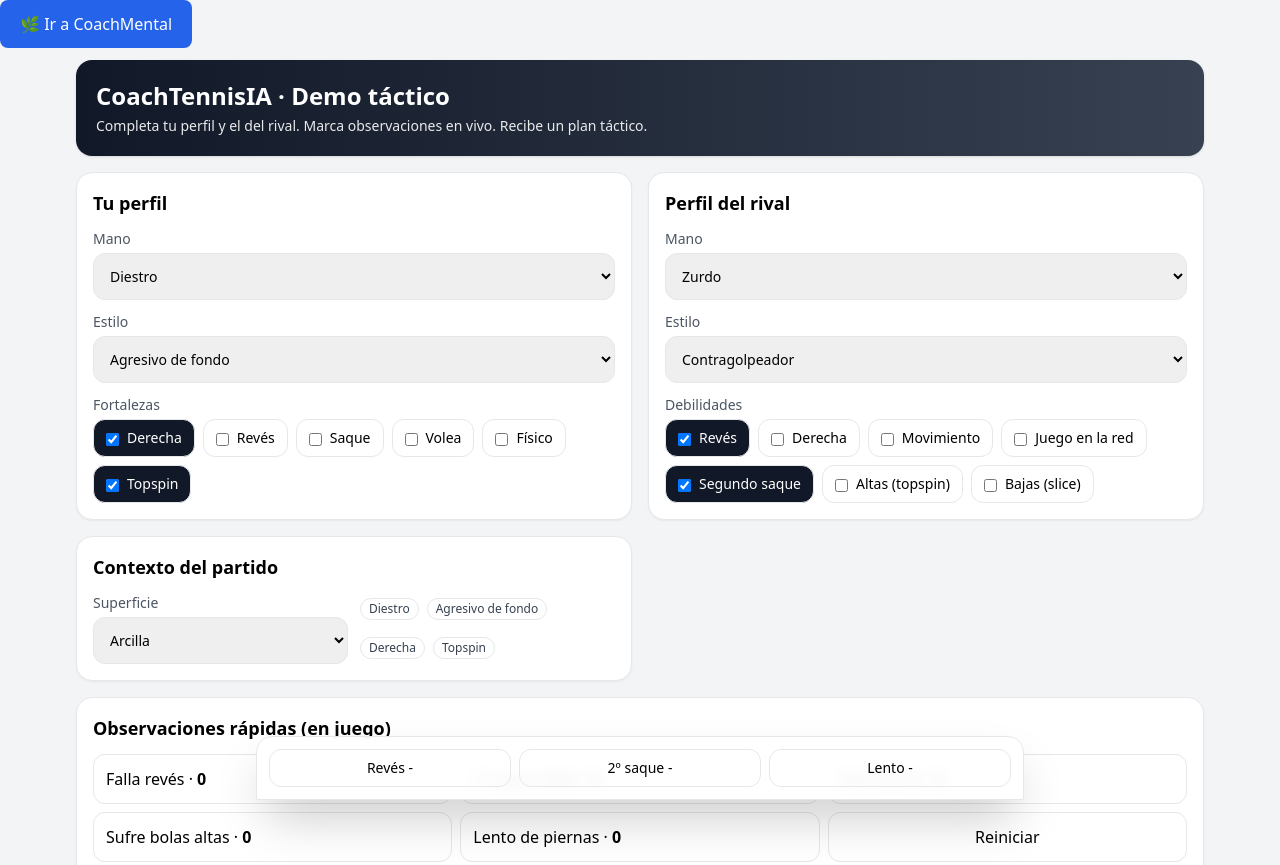
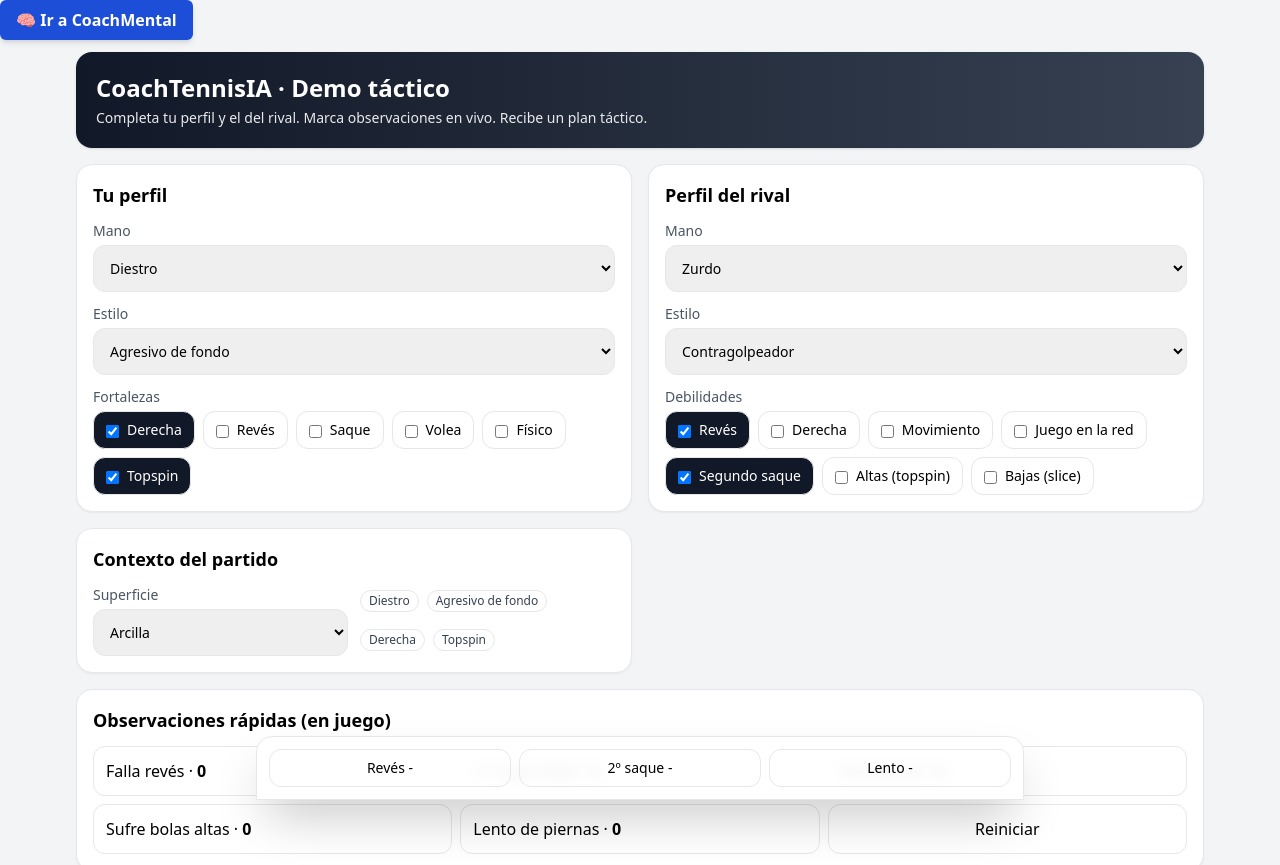
Before and after one commit to rodrimu-coder/CoachVirtual, a plain HTML site: page index.html in a window 1280 px wide. Shown: the top 865 px of the page. Drawn offline with nearby package versions, Linux system fonts and the light colour scheme.

Commit message:
Update index.html

```diff
--- a/index.html
+++ b/index.html
@@ -16,21 +16,11 @@
   </head>
   <body class="bg-gray-100">
    <a href="https://rodrimu-coder.github.io/CoachMental/" target="_blank">
-  <button style="
-    background-color:#2563eb;
-    color:white;
-    padding:12px 20px;
-    border:none;
-    border-radius:8px;
-    font-size:16px;
-    cursor:pointer;
-    transition:0.3s;
-  "
-  onmouseover="this.style.backgroundColor='#1d4ed8'"
-  onmouseout="this.style.backgroundColor='#2563eb'">
-    🌿 Ir a CoachMental
+  <button class="bg-blue-700 hover:bg-blue-800 text-white font-semibold py-2 px-4 rounded-md shadow-md">
+    🧠 Ir a CoachMental
   </button>
 </a>
+
     <div id="root"></div>
 
     <!-- Código sin `export default` y con Babel preset react -->
```
